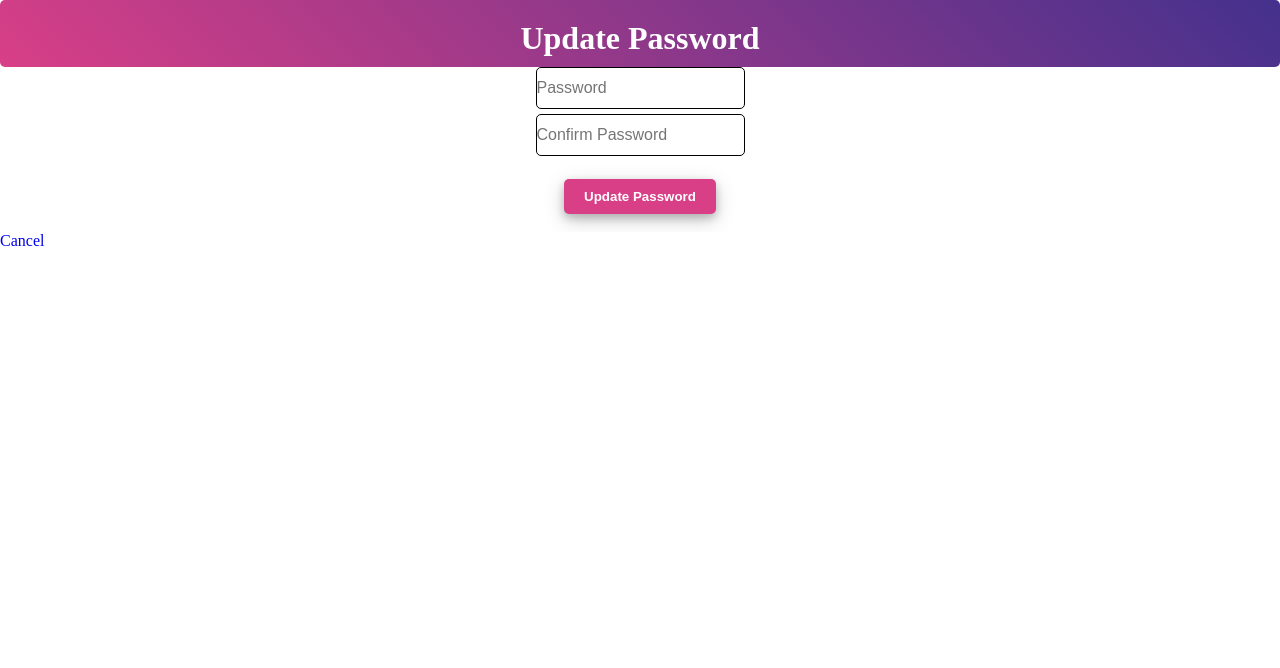
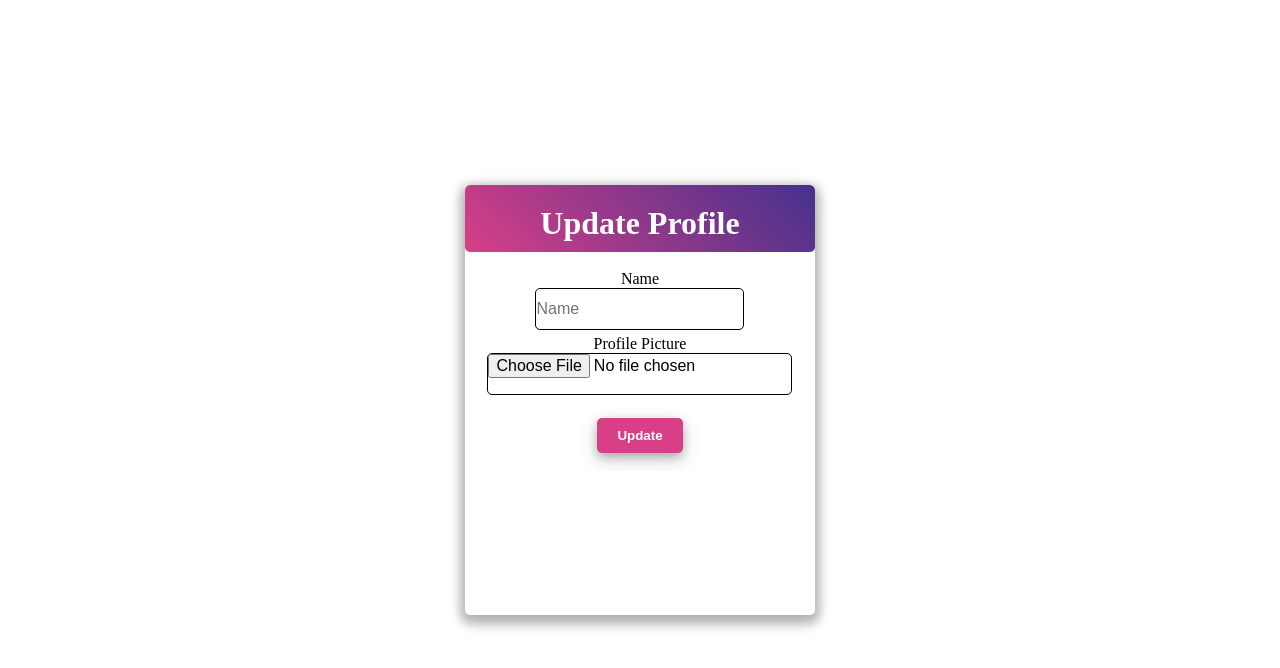
Before and after one commit to partisan2/class-pro, a React (Create React App) app: page /update-profile in a window 1280 px wide. Shown: the top 668 px of the page. Built offline with nearby package versions, Linux system fonts and the light colour scheme; no server answers; sample sign-in values are in the browser's storage; a web font is replaced by a local one.

Commit message:
profile updated

```diff
--- a/src/App.js
+++ b/src/App.js
@@ -5,6 +5,7 @@ import { AuthProvider } from "./contexts/AuthContext";
 import { BrowserRouter as Router,Routes,Route } from "react-router-dom";
 import PrivateRout from "./components/PrivateRout";
 import ForgotPassword from "./components/ForgotPassword";
+import UpdatePsswrd from "./components/UpdatePsswrd";
 import UpdateProfile from "./components/UpdateProfile";
 
 function App() {
@@ -13,6 +14,7 @@ function App() {
         <AuthProvider>
           <Routes>
             <Route exact path="/" element={<PrivateRout><Dashboard/></PrivateRout>}/>
+            <Route path="/update-password" element={<PrivateRout><UpdatePsswrd/></PrivateRout>}/>
             <Route path="/update-profile" element={<PrivateRout><UpdateProfile/></PrivateRout>}/>
             <Route path="/signup" Component={SignUp}/>
             <Route path="/login" Component={LogIn}/>
--- a/src/components/Dashboard.js
+++ b/src/components/Dashboard.js
@@ -10,6 +10,8 @@ function Dashboard() {
       DashBoard
       <LogOut/>
       UpdateProfile<Link to='/update-profile'>Update</Link>
+      <br/>
+      update password<Link to='/update-password'>update password</Link>
     </div>
   )
 }
--- a/src/components/SignUp.js
+++ b/src/components/SignUp.js
@@ -31,6 +31,8 @@ function SignUp() {
                     email:emailRef.current.value,
                     password:passwordRef.current.value,
                     userName:emailRef.current.value,
+                    userType:"",
+                    profilePic:"",
                     timeStamp: serverTimestamp()
                 });
                 navigate('/login')
--- a/src/components/UpdateProfile.js
+++ b/src/components/UpdateProfile.js
@@ -1,56 +1,96 @@
-import React,{ useRef, useState } from 'react'
-import { useAuth } from '../contexts/AuthContext'
-import { useNavigate, Link } from 'react-router-dom'
+import React, { useEffect, useRef, useState } from 'react'
+import { Link } from 'react-router-dom'
+import Header from './Header'
+import { storage,db } from '../firebase';
+import { doc, updateDoc } from "firebase/firestore";
+import { ref, uploadBytesResumable, getDownloadURL } from "firebase/storage";
+import { useAuth } from '../contexts/AuthContext';
+
 
 function UpdateProfile() {
-    const passwordRef = useRef()
-    const confirmPasswordRef = useRef()
-    const {  updatePassword } = useAuth()
-    const [error,setError] = useState()
-    const [loading,setLoading] = useState(false)
-    const navigate = useNavigate();
+    const nameRef = useRef()
+    const [file,setFile] = useState("")
+    const [ image, setImage] = useState("")
+    const [ error,setError ] = useState()
+    const [ loading, setLoading ] =useState(null)
+    const { currentUser } = useAuth()
 
-    function handleSubmit(e){
-        setError("")
-        setLoading(true)
+    useEffect(()=>{
+        const uploadFile = () =>{
+            const name = new Date().getTime()+file.name
+            console.log(name)
+            const storageRef = ref(storage, file.name);
+            const uploadTask = uploadBytesResumable(storageRef, file);
+            uploadTask.on('state_changed',
+                (snapshot) => {
+    // Observe state change events such as progress, pause, and resume
+    // Get task progress, including the number of bytes uploaded and the total number of bytes to be uploaded
+                const progress = (snapshot.bytesTransferred / snapshot.totalBytes) * 100;
+                console.log('Upload is ' + progress + '% done');
+                setLoading(progress)
+                switch (snapshot.state) {
+                    case 'paused':
+                        console.log('Upload is paused');
+                        break;
+                    case 'running':
+                        console.log('Upload is running');
+                        break;
+                    default:
+                        break;
+                    }
+                },(error) => {
+                    // Handle unsuccessful uploads
+                  },
+                  () => {
+                    // Handle successful uploads on complete
+                    // For instance, get the download URL: https://firebasestorage.googleapis.com/...
+                    getDownloadURL(uploadTask.snapshot.ref).then((downloadURL) => {
+                      console.log('File available at', downloadURL);
+                      setImage(downloadURL);
+                    });
+                  }
+                );
+        }
+        file && uploadFile()
+    },[file])
+
+    async function handleUpdate(e){
         e.preventDefault()
-        if(passwordRef.current.value !== confirmPasswordRef.current.value){
-            return setError('Password do not match')
+
+        console.log(currentUser.email)
+        try{
+            setError("")
+            await updateDoc(doc(db,"Users",currentUser.uid), {
+                userName:nameRef.current.value,
+                profilePic:image
+              });
+        }catch(r){
+            console.log(r)
+            console.log(error)
         }
 
-        const promises = []
+    }
 
-        if(passwordRef.current.value){
-            promises.push(updatePassword(passwordRef.current.value))
-        }
-
-        Promise.all(promises).then(() =>{
-            navigate("/login")
-        }).catch(() =>{
-            setError("Failed to Update")
-        }).finally(() =>{
-            setLoading(false)
-        })
-
-
-    }
   return (
-    <div className='form'>
-                    {error}
-                    <form onSubmit={handleSubmit}>
-                        <h1 className='signup_h'>Update Password</h1>
-                        <input type='password' placeholder='Password'ref={passwordRef} required />
-                        <input type='password' placeholder='Confirm Password' ref={confirmPasswordRef} required/>
+    <div className='container'>
+            {/* <Header/> */}
+            <div className='error'>
+                {error && <span>{error}</span>}
+            </div>
+            <div className='form-signup'>
+                    <form onSubmit={handleUpdate}>
+                        <h1 className='signup_h'>Update Profile</h1>
                         <br/>
-
-                        <button dissabled = {loading}>Update Password</button>
-                        {/* <span dissabled = {loading}>SignUp</span> */}
+                        <label className='name'>Name</label>
+                        <input type='text' placeholder='Name' ref={nameRef} />
+                        <lable className='profile_pic'>Profile Picture</lable>
+                        <input type='file'id='file' onChange={(e) => setFile(e.target.files[0])}/>
+                        <br/>
+                        <button dissabled={loading !==null && loading<100 }>Update</button>
                         <br/>
                     </form>
-                    <div>
-                        <Link to="/">Cancel</Link>
-                    </div>
             </div>
+        </div>
   )
 }
 
--- /dev/null
+++ b/src/components/UpdatePsswrd.js
@@ -0,0 +1,56 @@
+import React,{ useRef,useState } from 'react'
+import { useAuth } from '../contexts/AuthContext'
+import { useNavigate, Link } from 'react-router-dom'
+
+
+function UpdatePsswrd() {
+    const passwordRef = useRef()
+    const confirmPasswordRef = useRef()
+    const { updatePassword } = useAuth()
+    const [error,setError] = useState()
+    const [loading,setLoading] = useState(false)
+    const navigate = useNavigate();
+
+    function handleSubmit(e){
+        setError("")
+        setLoading(true)
+        e.preventDefault()
+        if(passwordRef.current.value !== confirmPasswordRef.current.value){
+            return setError('Password do not match')
+        }
+
+        const promises = []
+
+        if(passwordRef.current.value){
+            promises.push(updatePassword(passwordRef.current.value))
+        }
+
+        Promise.all(promises).then(() =>{
+            navigate("/login")
+        }).catch(() =>{
+            setError("Failed to Update")
+        }).finally(() =>{
+            setLoading(false)
+        })
+
+
+    }
+  return (
+    <div className='form'>
+        {error && <span>{error}</span>}
+        <form onSubmit={handleSubmit}>
+            <h1 className='signup_h'>Update Password</h1>
+            <input type='password' placeholder='Password'ref={passwordRef} required />
+            <input type='password' placeholder='Confirm Password' ref={confirmPasswordRef} required/>
+            <br/>
+            <button dissabled = {loading}>Update Password</button>
+            <br/>
+            </form>
+            <div>
+                <Link to="/">Cancel</Link>
+            </div>
+    </div>
+  )
+}
+
+export default UpdatePsswrd
--- a/src/firebase.js
+++ b/src/firebase.js
@@ -2,7 +2,7 @@ import firebase from "firebase/compat/app"
 import 'firebase/compat/auth';
 import 'firebase/compat/firestore';
 import { getFirestore } from "firebase/firestore";
-
+import { getStorage } from "firebase/storage";
 
 const app = firebase.initializeApp({
     apiKey: "AIzaSyC0bJXziTkQr6sodqrt7OOLMOUbSviZ0B8",
@@ -16,4 +16,5 @@ const app = firebase.initializeApp({
 
 export const auth = app.auth()
 export const db = getFirestore(app)
+export const storage = getStorage(app);
 export default app
```
